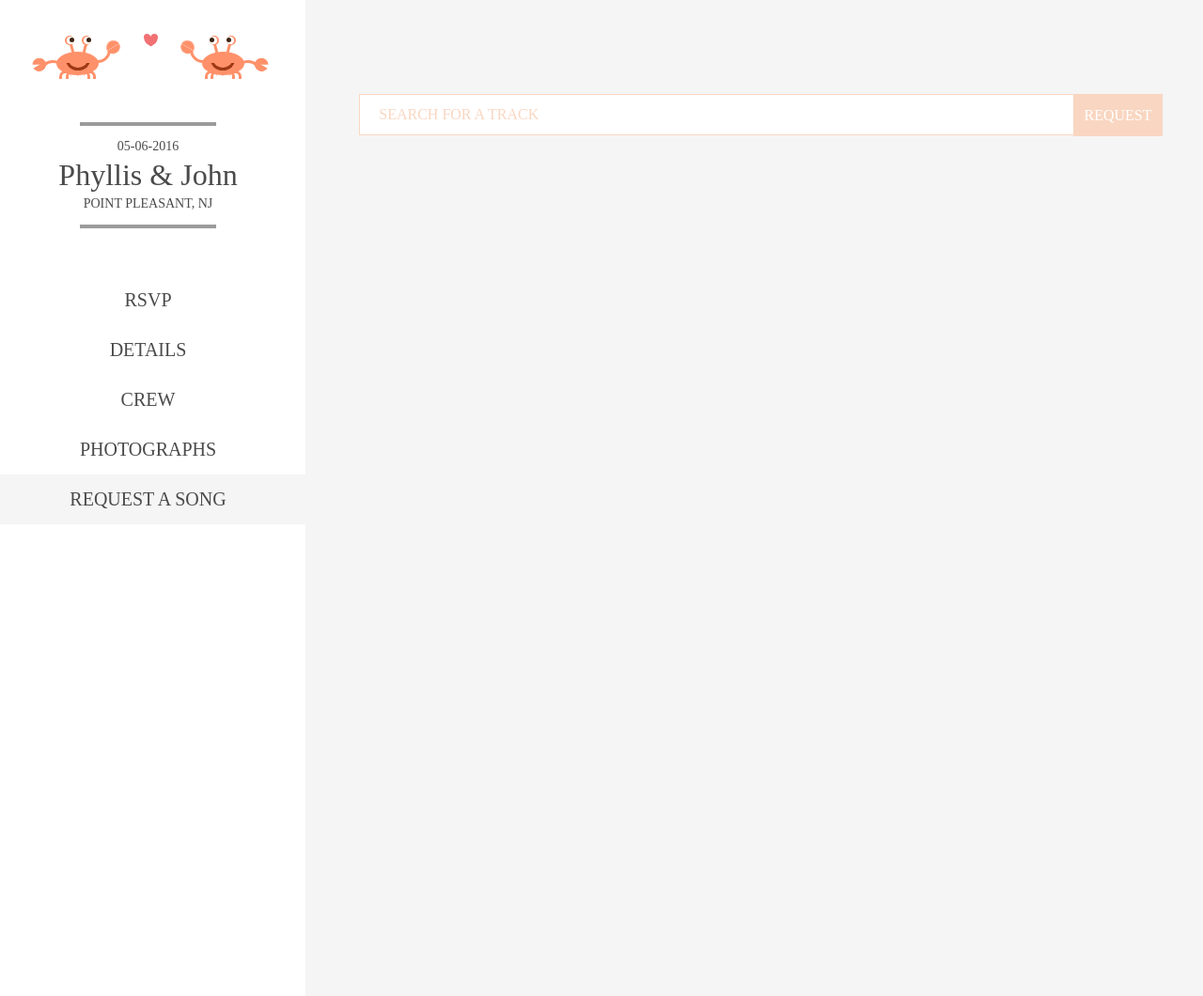
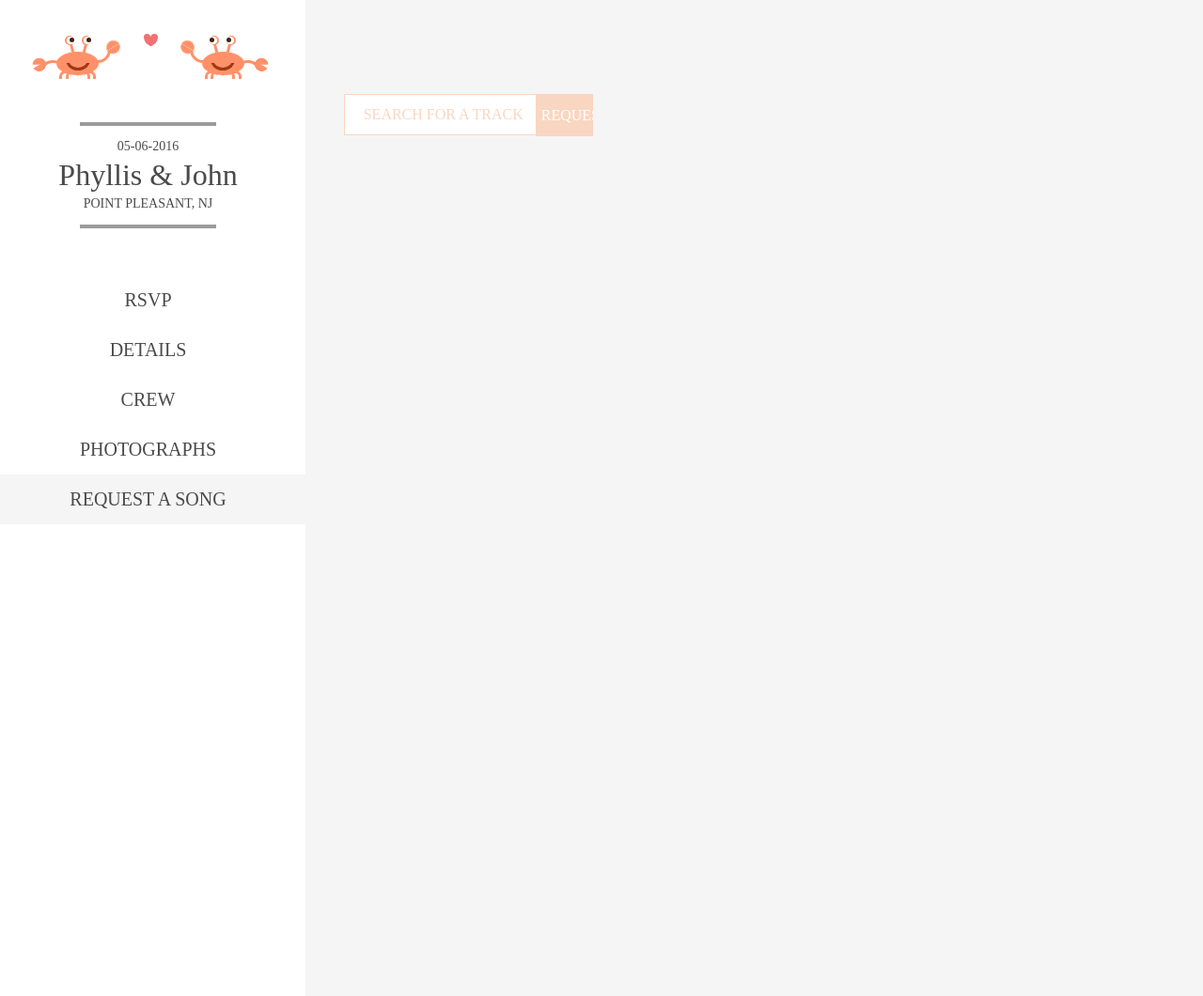
Before and after one commit to phyllisandjohn/phyllisandjohn.github.io, a Jekyll site: the page request/index.html, which Jekyll copies as it is, in a window 1280 px wide. Shown: the whole page at 94% size. Built offline with Jekyll 4.4.1, drawn with Linux system fonts in a browser that asks for light colours; nearby versions of some CDN libraries.

Commit message:
Update request.css

```diff
--- a/css/request.css
+++ b/css/request.css
@@ -14,8 +14,11 @@
   margin-left: 20px;
 }
 
+form {
+  width: 65%;
+}
+
 .search input[type="text"] {
-  width: 80%;
   height: 40px;
   float: left;
   margin-left: 5%;
@@ -39,7 +42,7 @@ input[type="submit"] {
 }
 
 .search ul {
-  width: 66%;
+  width: 65%;
   position: absolute;
   left: 5%;
   margin-left: 276px;
```
